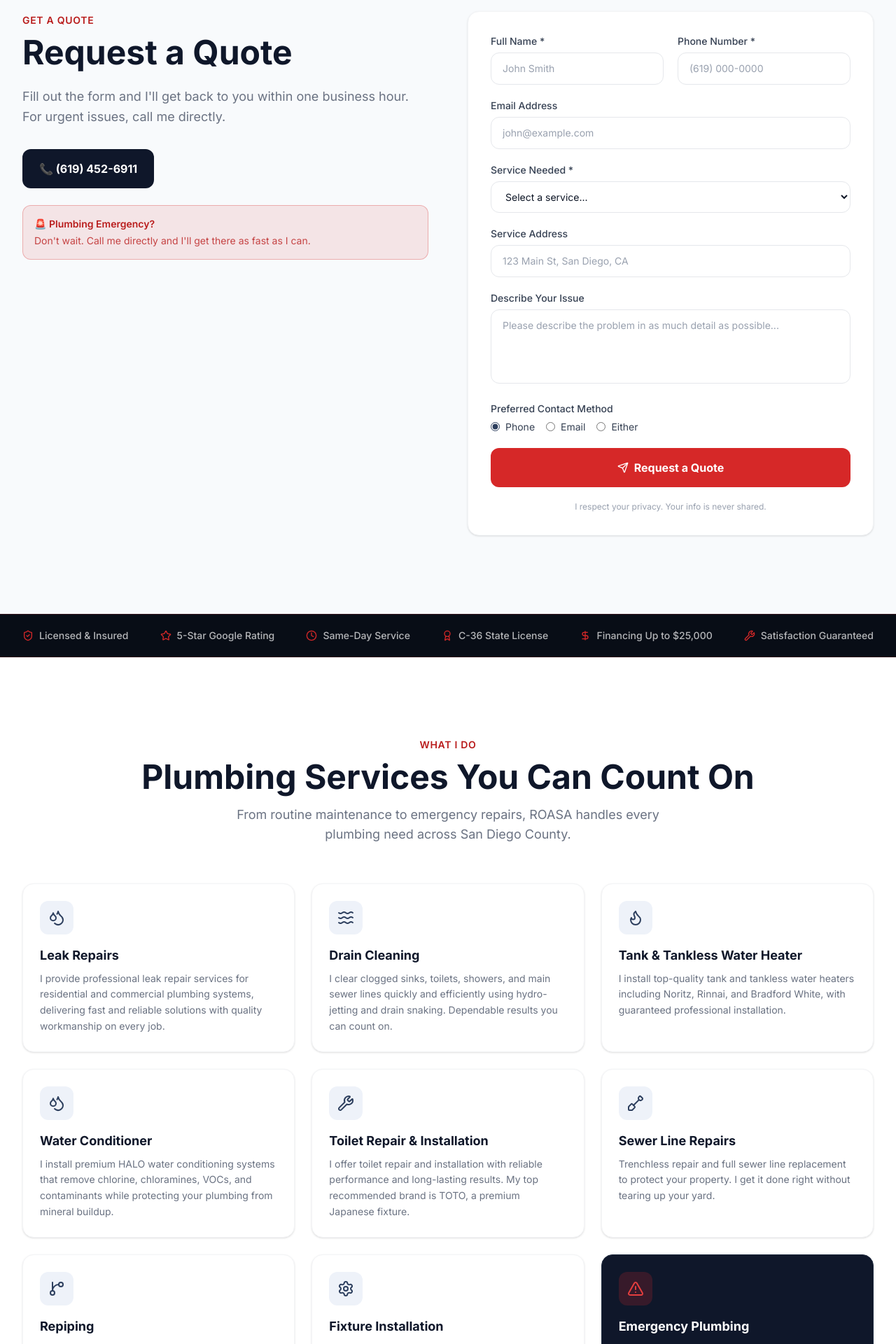
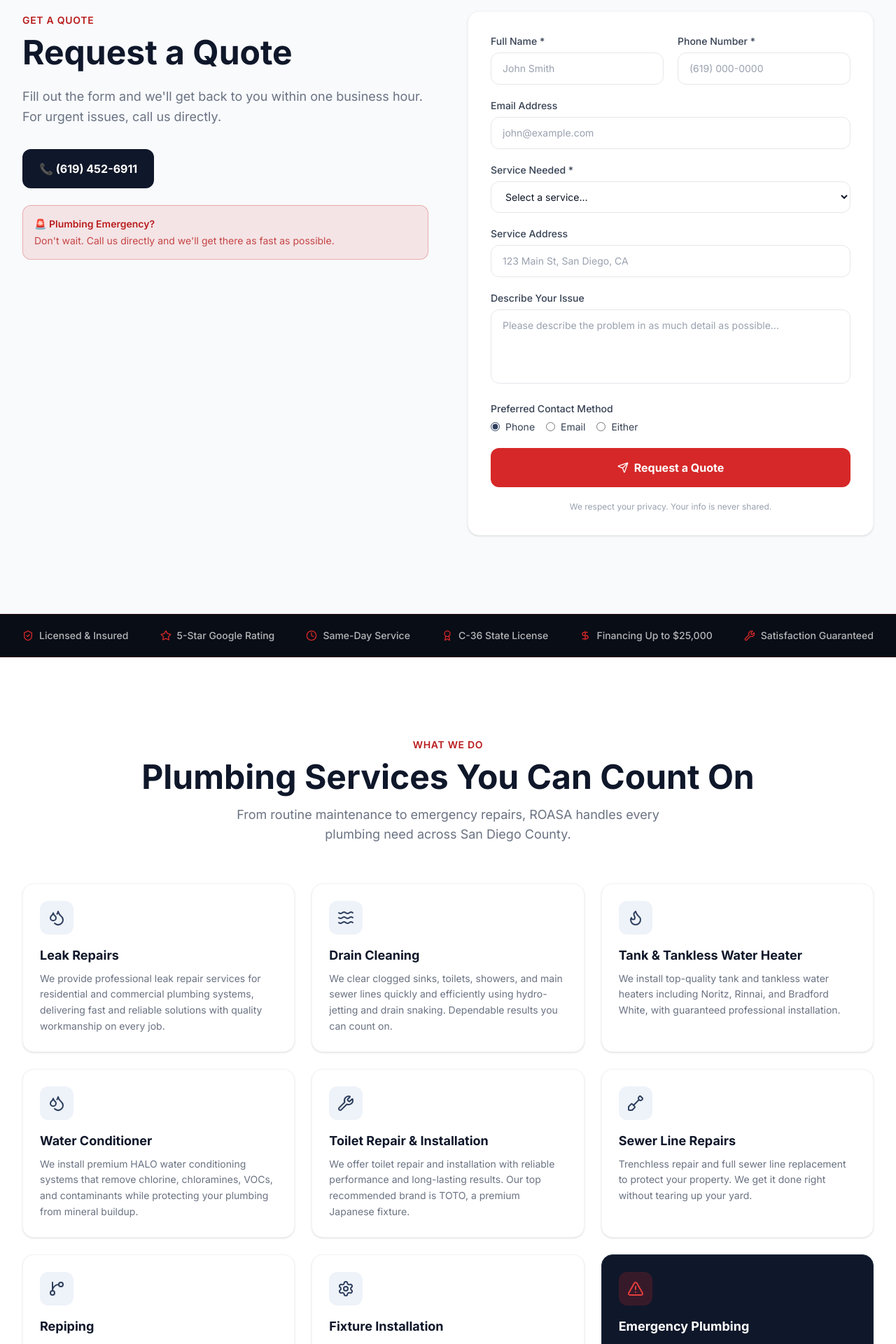
Before and after one commit to jramon28/roasa-plumbing, a Next.js app: page / in a window 1280 px wide. Shown: the part 980-2900 px from the top of the page at 70% size. Built offline with nearby package versions, Linux system fonts and the light colour scheme.

Commit message:
We/Us/Our Changes

```diff
--- a/components/EmergencyCTA.tsx
+++ b/components/EmergencyCTA.tsx
@@ -13,7 +13,7 @@ export default function EmergencyCTA() {
             <div>
               <h2 className="text-white font-bold text-xl">Plumbing Emergency?</h2>
               <p className="text-white/70 text-sm mt-0.5">
-                Burst pipe, flooding, or no water? Call me and I'll be on my way.
+                Burst pipe, flooding, or no water? Call us and we'll be on our way.
               </p>
             </div>
           </div>
--- a/components/ProcessSteps.tsx
+++ b/components/ProcessSteps.tsx
@@ -3,25 +3,25 @@ const STEPS = [
     number: "01",
     title: "Call or Request Online",
     description:
-      "Call me or submit a quote request. I respond quickly and get back to you the same day.",
+      "Call us or submit a quote request. We respond quickly and get back to you the same day.",
   },
   {
     number: "02",
     title: "Get a Clear Quote",
     description:
-      "I assess your issue personally and give you an upfront, honest price. No surprises.",
+      "We assess your issue and give you an upfront, honest price. No surprises.",
   },
   {
     number: "03",
-    title: "I Fix It Right",
+    title: "We Fix It Right",
     description:
-      "I arrive on time, with the right tools, and get the job done with care. No shortcuts.",
+      "We arrive on time, with the right tools, and get the job done with care. No shortcuts.",
   },
   {
     number: "04",
     title: "Guaranteed Satisfaction",
     description:
-      "I don't leave until you're 100% satisfied. Every job is backed by my personal workmanship guarantee.",
+      "We don't leave until you're 100% satisfied. Every job is backed by our workmanship guarantee.",
   },
 ];
 
--- a/components/QuoteForm.tsx
+++ b/components/QuoteForm.tsx
@@ -41,8 +41,8 @@ export default function QuoteForm() {
               Request a Quote
             </h2>
             <p className="text-gray-500 text-lg leading-relaxed mb-8">
-              Fill out the form and I'll get back to you within one business hour.
-              For urgent issues, call me directly.
+              Fill out the form and we'll get back to you within one business hour.
+              For urgent issues, call us directly.
             </p>
 
             <a
@@ -55,7 +55,7 @@ export default function QuoteForm() {
             <div className="bg-gold-500/10 border border-gold-500/30 rounded-xl p-4">
               <p className="text-gold-600 font-semibold text-sm mb-1">🚨 Plumbing Emergency?</p>
               <p className="text-gold-600/80 text-sm">
-                Don't wait. Call me directly and I'll get there as fast as I can.
+                Don't wait. Call us directly and we'll get there as fast as possible.
               </p>
             </div>
           </div>
@@ -67,7 +67,7 @@ export default function QuoteForm() {
                 <CheckCircle className="w-14 h-14 text-green-500 mb-4" />
                 <h3 className="text-navy-900 font-bold text-2xl mb-2">Request Sent!</h3>
                 <p className="text-gray-500">
-                  I'll be in touch within one business hour. For urgent needs, call{" "}
+                  We'll be in touch within one business hour. For urgent needs, call{" "}
                   <a href={BUSINESS.phoneHref} className="text-navy-700 font-semibold">
                     {BUSINESS.phone}
                   </a>
@@ -193,7 +193,7 @@ export default function QuoteForm() {
                   )}
                 </button>
                 <p className="text-center text-xs text-gray-400">
-                  I respect your privacy. Your info is never shared.
+                  We respect your privacy. Your info is never shared.
                 </p>
               </form>
             )}
--- a/components/ServiceAreasSection.tsx
+++ b/components/ServiceAreasSection.tsx
@@ -15,8 +15,8 @@ export default function ServiceAreasSection() {
               Serving All of San Diego County
             </h2>
             <p className="text-gray-500 text-lg leading-relaxed mb-8">
-              From Coronado to Alpine, I cover every corner of
-              San Diego County. Wherever you are, I'm close by.
+              From Coronado to Alpine, we cover every corner of
+              San Diego County. Wherever you are, we're close by.
             </p>
 
             {/* Areas grid */}
--- a/components/ServicesSection.tsx
+++ b/components/ServicesSection.tsx
@@ -16,7 +16,7 @@ export default function ServicesSection() {
         {/* Header */}
         <div className="text-center mb-14">
           <span className="inline-block text-gold-600 text-sm font-semibold uppercase tracking-wider mb-3">
-            What I Do
+            What We Do
           </span>
           <h2 className="text-3xl sm:text-4xl lg:text-5xl font-bold text-navy-900 mb-4">
             Plumbing Services You Can Count On
--- a/components/Testimonials.tsx
+++ b/components/Testimonials.tsx
@@ -14,7 +14,7 @@ export default function Testimonials() {
             What Our Customers Say
           </h2>
           <p className="text-gray-500 text-lg max-w-xl mx-auto">
-            Real reviews from real San Diego homeowners. I let my work speak for itself.
+            Real reviews from real San Diego homeowners. We let our work speak for itself.
           </p>
         </div>
 
--- a/components/WhyChooseUs.tsx
+++ b/components/WhyChooseUs.tsx
@@ -20,31 +20,31 @@ const REASONS = [
     icon: Clock,
     title: "Fast Response",
     description:
-      "I pick up my phone and show up. Most calls get me on-site within 60 minutes.",
+      "We pick up the phone and show up. Most calls get us on-site within 60 minutes.",
   },
   {
     icon: DollarSign,
     title: "Upfront Pricing",
     description:
-      "No hidden fees, no surprises. I give you a straight quote before touching anything.",
+      "No hidden fees, no surprises. We give you a straight quote before touching anything.",
   },
   {
     icon: Star,
     title: "5-Star Quality",
     description:
-      "I treat every home like my own. My name is on every job so quality is non-negotiable.",
+      "We treat every home like our own. Our name is on every job so quality is non-negotiable.",
   },
   {
     icon: UserCheck,
     title: "Owner on Every Job",
     description:
-      "You're not getting a random subcontractor. When you call ROASA, I show up personally.",
+      "You're not getting a random subcontractor. When you call ROASA, we show up personally.",
   },
   {
     icon: Phone,
     title: "You Call Me Directly",
     description:
-      "No call centers, no hold music. You reach me directly, emergency or not.",
+      "No call centers, no hold music. You reach us directly, emergency or not.",
   },
 ];
 
--- a/components/WorkGallery.tsx
+++ b/components/WorkGallery.tsx
@@ -43,7 +43,7 @@ export default function WorkGallery() {
             Real Work
           </span>
           <h2 className="text-3xl sm:text-4xl lg:text-5xl font-bold text-white mb-4">
-            Jobs I've Done
+            Our Work
           </h2>
           <p className="text-white/60 text-lg max-w-xl mx-auto">
             Every photo is from an actual job in San Diego County. No stock images, no shortcuts.
--- a/lib/constants.ts
+++ b/lib/constants.ts
@@ -15,49 +15,49 @@ export const SERVICES = [
   {
     title: "Leak Repairs",
     description:
-      "I provide professional leak repair services for residential and commercial plumbing systems, delivering fast and reliable solutions with quality workmanship on every job.",
+      "We provide professional leak repair services for residential and commercial plumbing systems, delivering fast and reliable solutions with quality workmanship on every job.",
     icon: "Droplets",
     href: "/services/leak-repairs",
   },
   {
     title: "Drain Cleaning",
     description:
-      "I clear clogged sinks, toilets, showers, and main sewer lines quickly and efficiently using hydro-jetting and drain snaking. Dependable results you can count on.",
+      "We clear clogged sinks, toilets, showers, and main sewer lines quickly and efficiently using hydro-jetting and drain snaking. Dependable results you can count on.",
     icon: "Waves",
     href: "/services/drain-cleaning",
   },
   {
     title: "Tank & Tankless Water Heater",
     description:
-      "I install top-quality tank and tankless water heaters including Noritz, Rinnai, and Bradford White, with guaranteed professional installation.",
+      "We install top-quality tank and tankless water heaters including Noritz, Rinnai, and Bradford White, with guaranteed professional installation.",
     icon: "Flame",
     href: "/services/water-heater",
   },
   {
     title: "Water Conditioner",
     description:
-      "I install premium HALO water conditioning systems that remove chlorine, chloramines, VOCs, and contaminants while protecting your plumbing from mineral buildup.",
+      "We install premium HALO water conditioning systems that remove chlorine, chloramines, VOCs, and contaminants while protecting your plumbing from mineral buildup.",
     icon: "Droplets",
     href: "/services/water-conditioner",
   },
   {
     title: "Toilet Repair & Installation",
     description:
-      "I offer toilet repair and installation with reliable performance and long-lasting results. My top recommended brand is TOTO, a premium Japanese fixture.",
+      "We offer toilet repair and installation with reliable performance and long-lasting results. Our top recommended brand is TOTO, a premium Japanese fixture.",
     icon: "Wrench",
     href: "/services/toilet-repairs",
   },
   {
     title: "Sewer Line Repairs",
     description:
-      "Trenchless repair and full sewer line replacement to protect your property. I get it done right without tearing up your yard.",
+      "Trenchless repair and full sewer line replacement to protect your property. We get it done right without tearing up your yard.",
     icon: "Shovel",
     href: "/services/sewer-line",
   },
   {
     title: "Repiping",
     description:
-      "Affordable repiping with financing available. I use the best materials and go above and beyond to ensure the best possible result for your home.",
+      "Affordable repiping with financing available. We use the best materials and go above and beyond to ensure the best possible result for your home.",
     icon: "GitBranch",
     href: "/services/repiping",
   },
@@ -71,7 +71,7 @@ export const SERVICES = [
   {
     title: "Emergency Plumbing",
     description:
-      "Urgent response for burst pipes, severe leaks, and plumbing failures. Call me and I'll get there as fast as possible.",
+      "Urgent response for burst pipes, severe leaks, and plumbing failures. Call us and we'll get there as fast as possible.",
     icon: "AlertTriangle",
     href: "/services/emergency",
   },
@@ -168,27 +168,27 @@ export const FAQS = [
   {
     question: "Do you offer emergency plumbing services?",
     answer:
-      "Yes. For urgent plumbing issues throughout San Diego County, call me directly and I'll get there as fast as possible.",
+      "Yes. For urgent plumbing issues throughout San Diego County, call us directly and we'll get there as fast as possible.",
   },
   {
     question: "Are you licensed and insured?",
     answer:
-      "Absolutely. I hold a California C-36 Plumbing License (#1139229) and carry full liability insurance. You're fully protected on every job.",
+      "Absolutely. We hold a California C-36 Plumbing License (#1139229) and carry full liability insurance. You're fully protected on every job.",
   },
   {
     question: "How quickly can you respond to an emergency?",
     answer:
-      "For most emergency calls in San Diego County, I aim to be on-site within 60 minutes or less. Response time may vary by location and time of day.",
+      "For most emergency calls in San Diego County, we aim to be on-site within 60 minutes or less. Response time may vary by location and time of day.",
   },
   {
     question: "How do I get a quote?",
     answer:
-      "Call me directly or fill out the quote form on this page. I'll get back to you quickly with honest, upfront pricing before any work begins.",
+      "Call us directly or fill out the quote form on this page. We'll get back to you quickly with honest, upfront pricing before any work begins.",
   },
   {
     question: "What areas do you serve?",
     answer:
-      "I serve all of San Diego County including San Diego, Chula Vista, El Cajon, La Mesa, National City, Santee, Spring Valley, Lemon Grove, and surrounding areas.",
+      "We serve all of San Diego County including San Diego, Chula Vista, El Cajon, La Mesa, National City, Santee, Spring Valley, Lemon Grove, and surrounding areas.",
   },
   {
     question: "Do you offer warranties on your work?",
```
